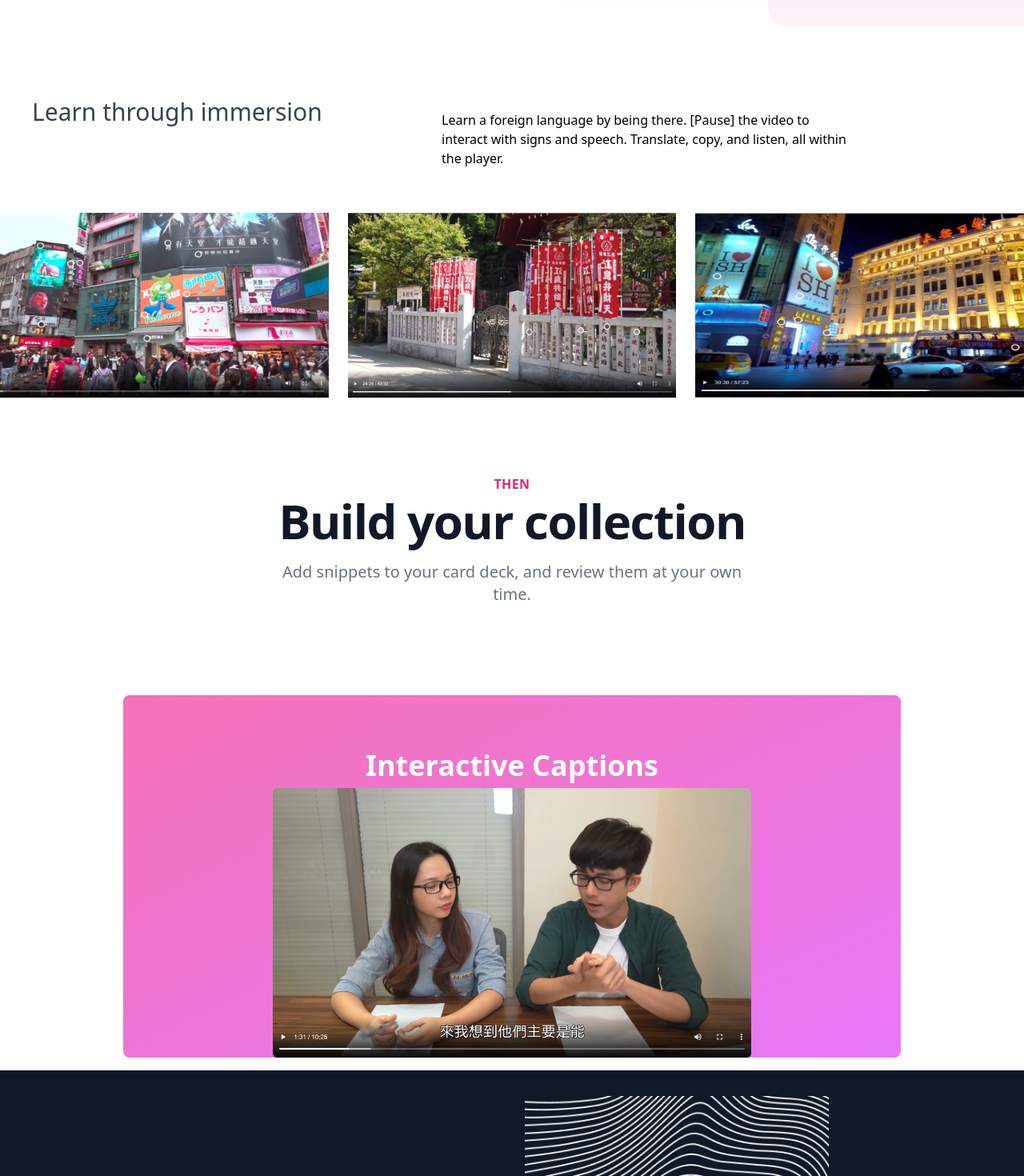
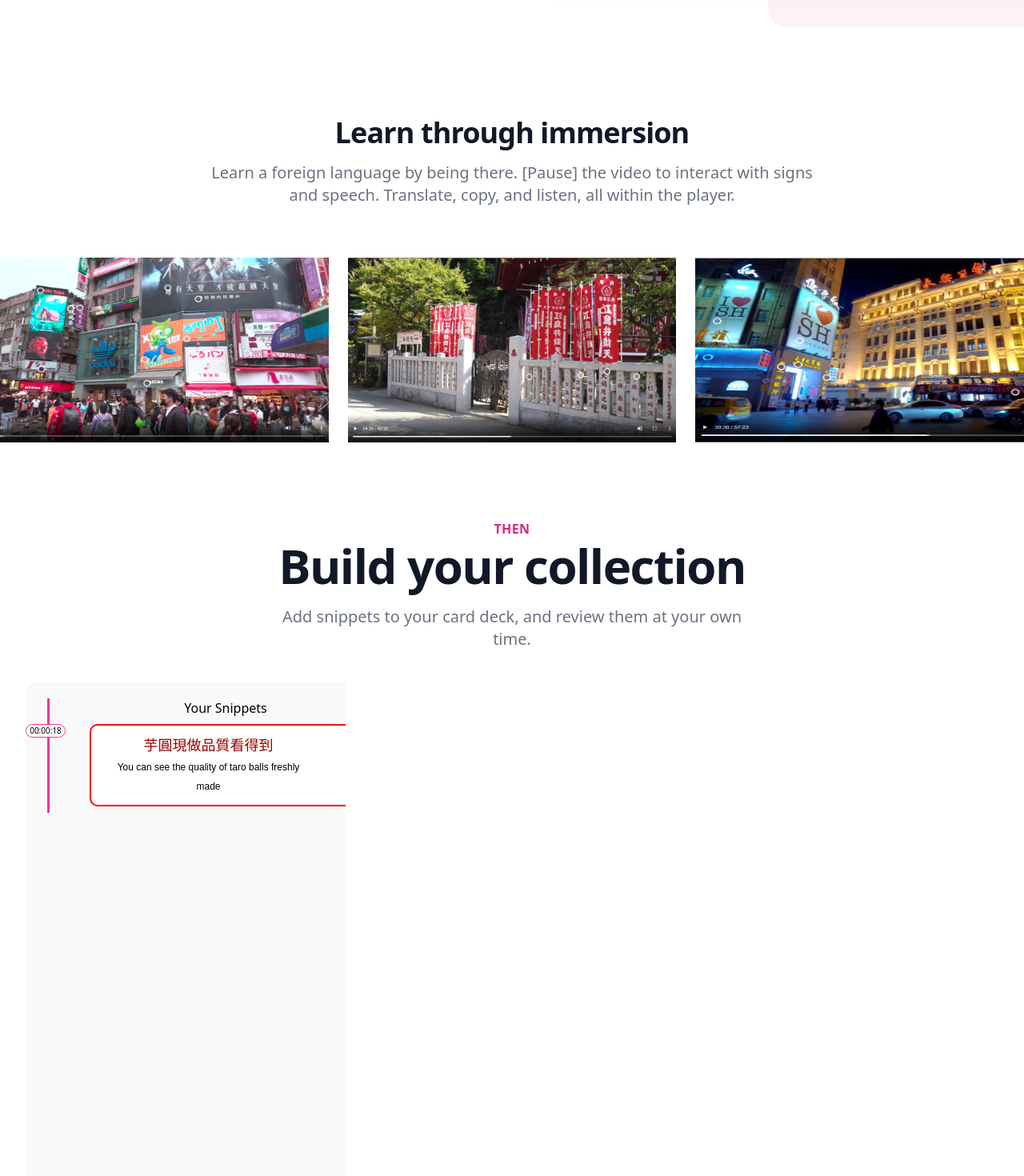
Before and after one commit to jonxuxu/polygon, a Next.js app in the folder frontend/: page /how-it-works in a window 1280 px wide. Shown: the part 840-2310 px from the top of the page at 80% size. Built offline with nearby package versions, Linux system fonts and the light colour scheme; no server answers.

Commit message:
better styles

```diff
--- a/frontend/pages/how-it-works.tsx
+++ b/frontend/pages/how-it-works.tsx
@@ -22,7 +22,17 @@ const Page = () => {
       <HeroSection />
       <audio ref={voiceRef} />
       <div className="">
-        <div className="m-10 md:w-4/5 flex">
+        <div className="relative my-16">
+          <h2 className="text-center text-3xl leading-8 font-extrabold tracking-tight text-gray-900 sm:text-4xl">
+            Learn through immersion
+          </h2>
+          <p className="mt-4 max-w-3xl mx-auto text-center text-xl text-gray-500">
+            Learn a foreign language by being there. [Pause] the video to
+            interact with signs and speech. Translate, copy, and listen, all
+            within the player.
+          </p>
+        </div>
+        {/* <div className="m-10 md:w-4/5 flex">
           <div className="mb-8 text-3xl text-gray-700 w-1/2">
             Learn through immersion
           </div>
@@ -31,7 +41,7 @@ const Page = () => {
             interact with signs and speech. Translate, copy, and listen, all
             within the player.
           </div>
-        </div>
+        </div> */}
         <div className="flex gap-6">
           <Image src="/how-it-works/player1.png" height={281} width={499} />
           <Image src="/how-it-works/player2.png" height={281} width={499} />
@@ -51,14 +61,15 @@ const Page = () => {
             <p className="max-w-xl mt-5 mx-auto text-xl text-gray-500">
               Add snippets to your card deck, and review them at your own time.
             </p>
+            <SnippetPreview snippets={[snippet]} />
           </div>
         </div>
       </div>
       {/* Interactive Captions  */}
-      <div className="bg-white py-4 px-8 flex items-center justify-center">
+      <div className="bg-white p-8 flex items-center justify-center">
         <div className="bg-gradient-to-br from-primary-400 to-fuchsia-400 rounded-lg w-4/5">
           <div
-            className="max-w-7xl mx-auto pt-16 px-4 "
+            className="max-w-7xl mx-auto py-16 px-4 "
             style={{ paddingBottom: -10 }}
           >
             <div className="text-left">
@@ -76,7 +87,7 @@ const Page = () => {
           </div>
         </div>
       </div>
-      {/* Interactive Captions  */}
+      {/* BG-black  */}
       <Conclusion />
     </div>
   );
@@ -84,9 +95,8 @@ const Page = () => {
 
 function Conclusion() {
   return (
-    <div className="min-h-screen">
-      <div className="relative overflow-hidden">
-        <main>
+    <div className="">
+      <div className="relative overflow-hidden ">
         <div className="pt-10 bg-gray-900 sm:pt-16 lg:pt-8 lg:pb-14 lg:overflow-hidden">
           <div className="mx-auto max-w-7xl lg:px-8">
             <div className="lg:grid lg:grid-cols-2 lg:gap-8">
@@ -99,15 +109,12 @@ function Conclusion() {
                     </span>
                   </h1>
                   <p className="mt-3 text-base text-gray-300 sm:mt-5 sm:text-xl lg:text-lg xl:text-xl">
-                      Apply to be an insider creator to upload your own videos.
-                      Be the first to enjoy our upcoming monetization and
-                      influencer features.
+                    Apply to be an insider creator to upload your own videos. Be
+                    the first to enjoy our upcoming monetization and influencer
+                    features.
                   </p>
                   <div className="mt-10 sm:mt-12">
-                      <form
-                        action="#"
-                        className="sm:max-w-xl sm:mx-auto lg:mx-0"
-                      >
+                    <form action="#" className="sm:max-w-xl sm:mx-auto lg:mx-0">
                       <div className="flex items-center justify-center">
                         <div className="p-1 bg-gradient-to-br from-primary-400 to-purple-700 rounded-md">
                           <button
@@ -139,7 +146,6 @@ function Conclusion() {
         <div className="bg-primary-400 text-white h-40 flex items-center p-20 text-xl">
           <img src="/logo.png" className="h-10" />
         </div>
-        </main>
       </div>
     </div>
   );
```
Lines whose indentation alone changed are shown as unchanged.
